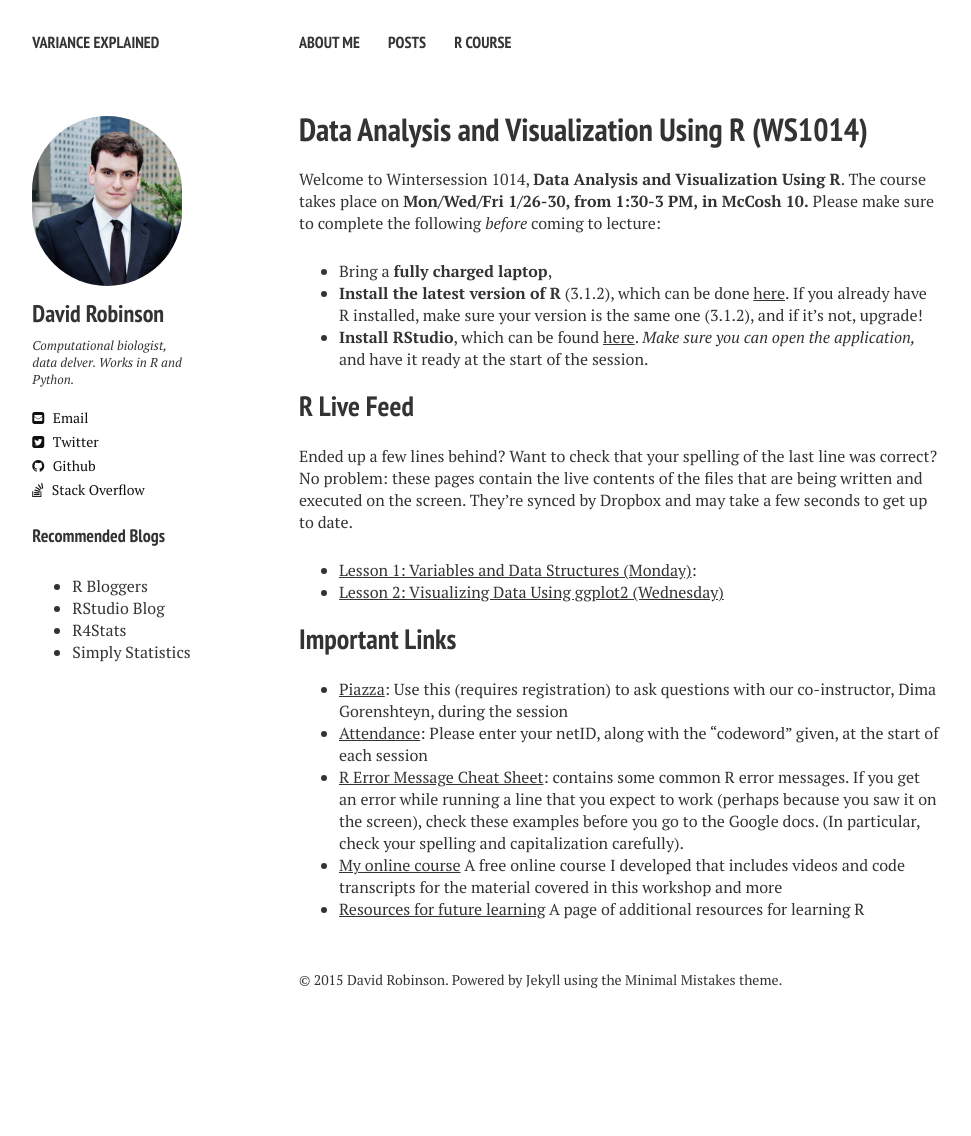
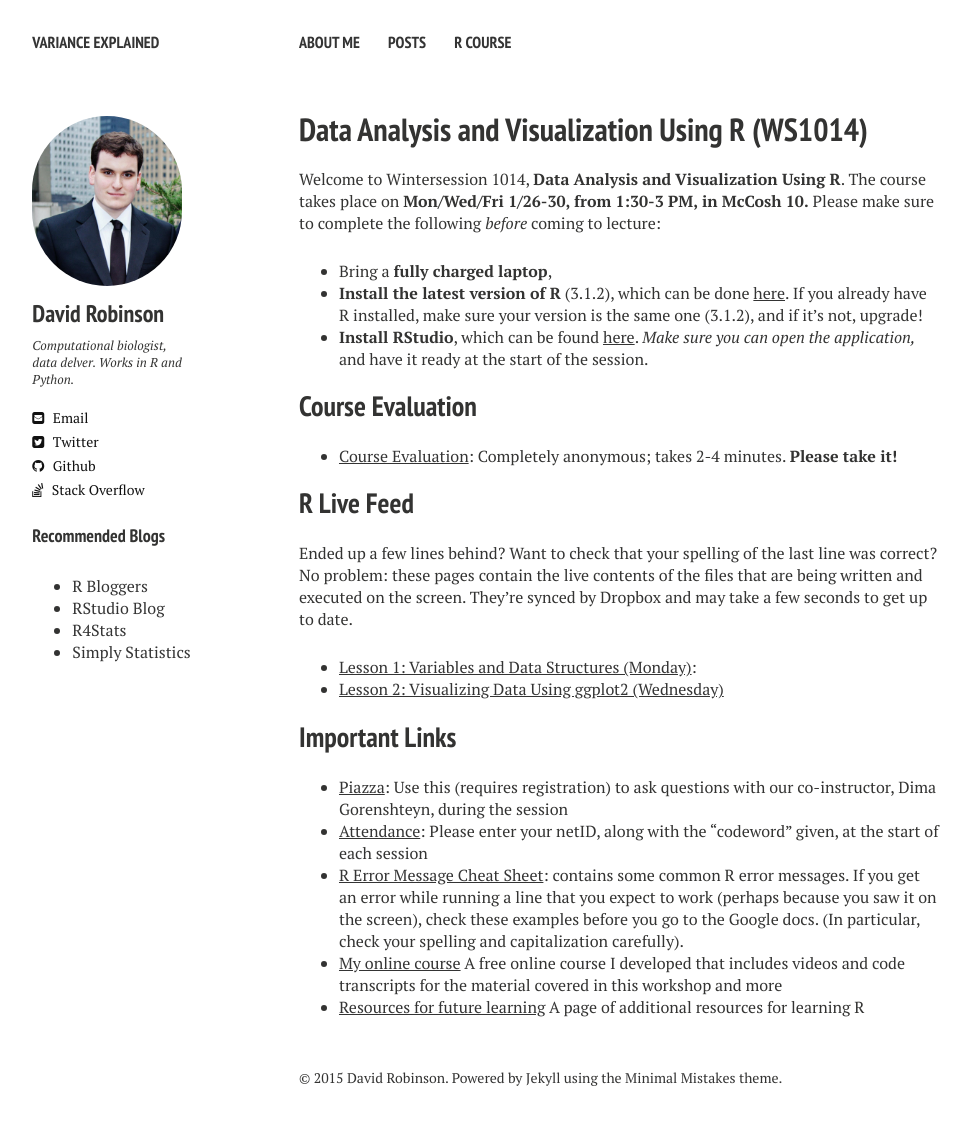
Before and after one commit to orenetar3/dgrtwo.github.com, a Jekyll site: the page built from courses/WS1014/index.md, in a window 1280 px wide. Shown: the whole page, without its empty margins (21-992 px from the left). Built offline with Jekyll 4.4.1, drawn with Linux system fonts in a browser that asks for light colours; nearby versions of some CDN libraries; before the commit the page ends 1038 px from its top, so only the background shows below that.

Commit message:
Added evaluation links

```diff
--- a/courses/WS1014/index.md
+++ b/courses/WS1014/index.md
@@ -11,6 +11,11 @@ Welcome to Wintersession 1014, **Data Analysis and Visualization Using R**. The
 * Bring a **fully charged laptop**,
 * **Install the latest version of R** (3.1.2), which can be done [here](http://lib.stat.cmu.edu/R/CRAN/). If you already have R installed, make sure your version is the same one (3.1.2), and if it's not, upgrade!
 * **Install RStudio**, which can be found [here](http://www.rstudio.com/). *Make sure you can open the application,* and have it ready at the start of the session.
+
+Course Evaluation
+----------------
+
+* [Course Evaluation](https://docs.google.com/forms/d/1H7xHmuouSTkyh-8CAbRWxsKCeH9PlQAjKAOn8h5JrbU/viewform?usp=send_form): Completely anonymous; takes 2-4 minutes. **Please take it!**
 
 R Live Feed
 ----------------
```
Also changed, not shown: courses/WS1015/index.md (+5 -0 lines).
